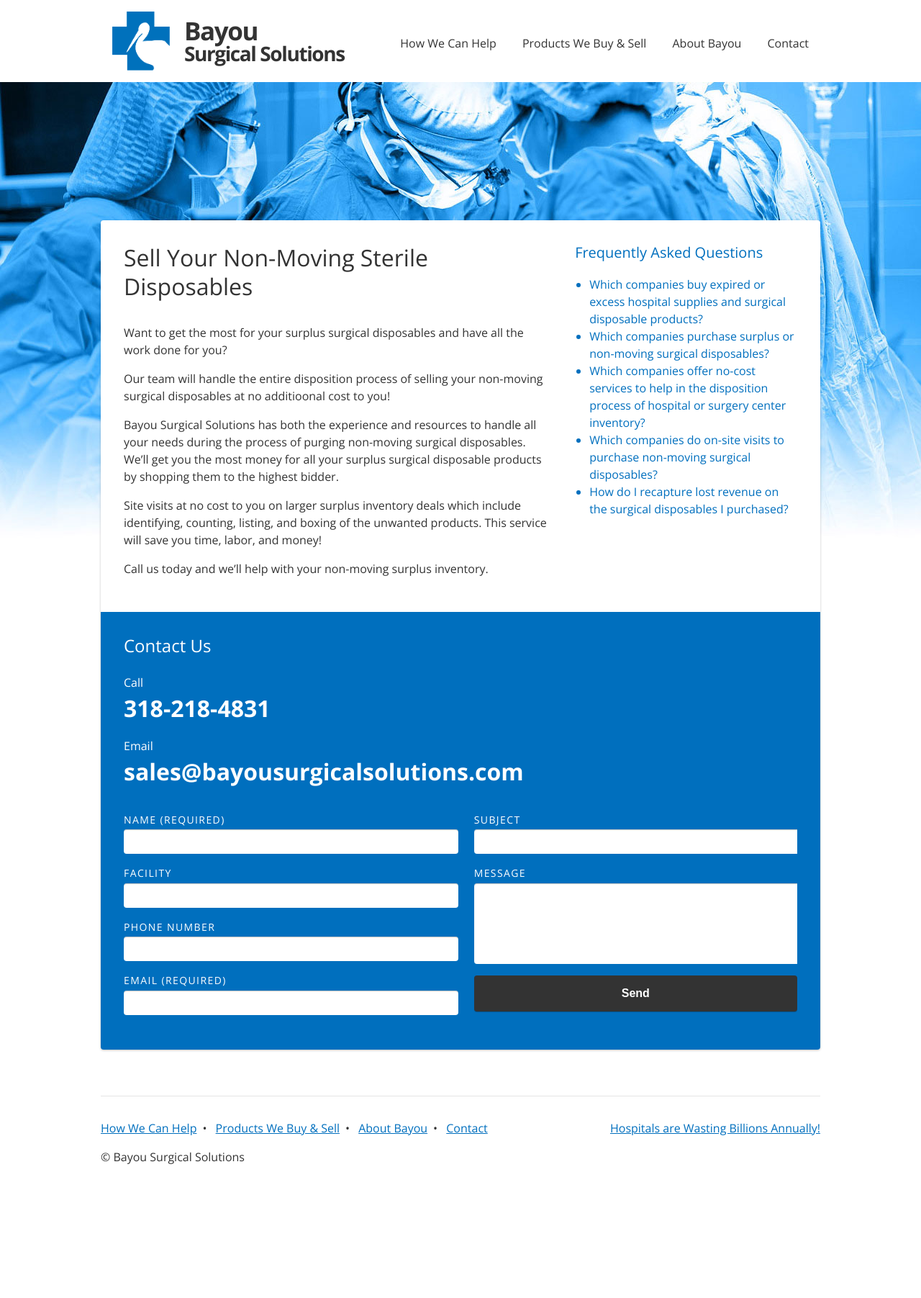
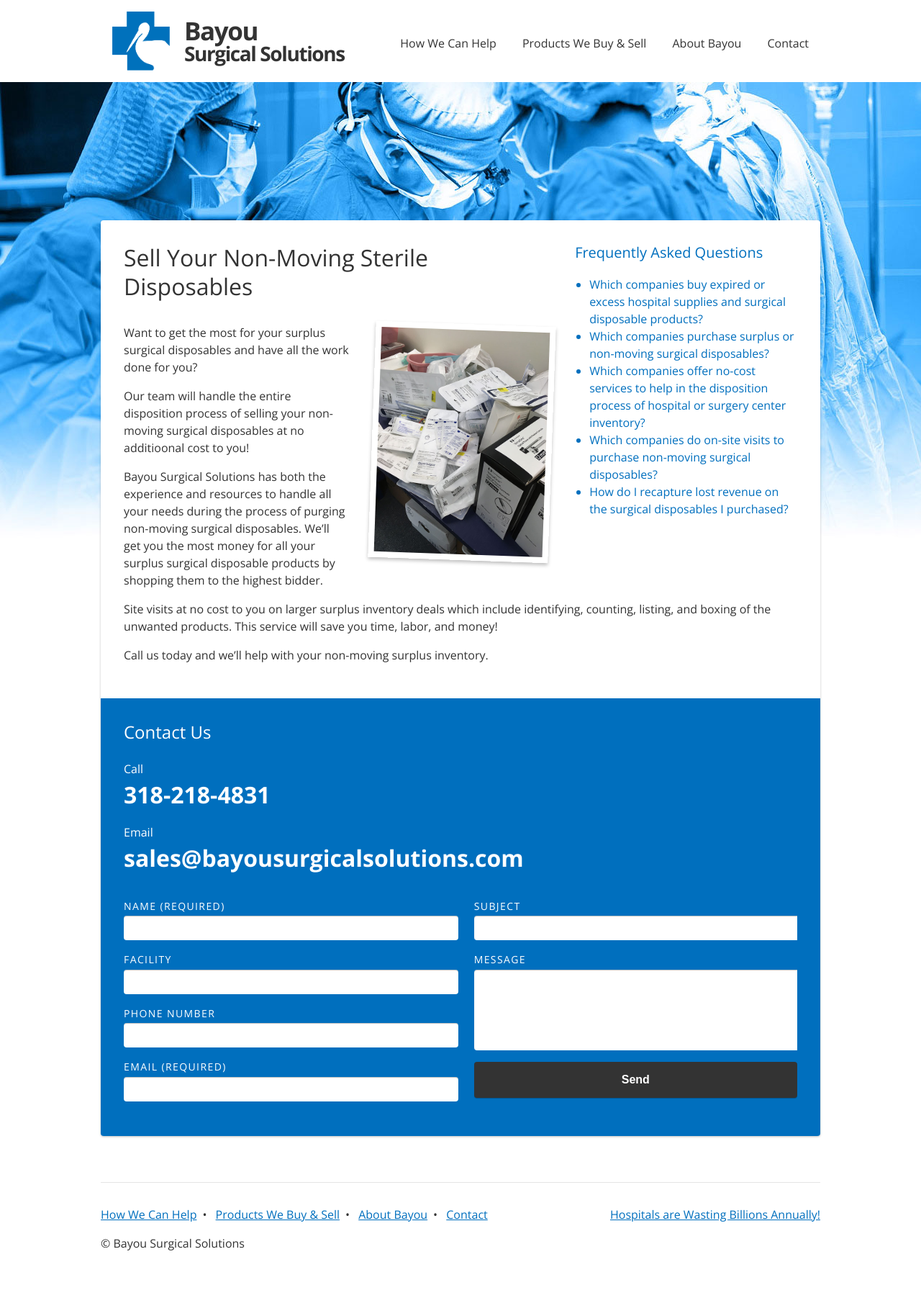
Before and after one commit to madebysteve/bayousurgicalsolutions.com, a Jekyll site: the page built from sell-non-moving-surgical-disposables.md, in a window 1280 px wide. Shown: the whole page at 72% size. Built offline with Jekyll 4.4.1, drawn with Linux system fonts in a browser that asks for light colours; before the commit the page ends 1683 px from its top, so only the background shows below that.

Commit message:
Add image to “Sell your Surgical Disposables”

```diff
--- a/sell-non-moving-surgical-disposables.md
+++ b/sell-non-moving-surgical-disposables.md
@@ -1,5 +1,5 @@
 ---
-title: "Sell your Non-moving Sterile Disposables"
+title: "Sell Your Non-moving Sterile Disposables"
 ---
 
 <div class="Aside">
@@ -15,6 +15,8 @@
 
 # Sell your non-moving sterile disposables
 
+<img class="right fourth Snapshot" src="/img/sell-non-moving-surgical-disposables.jpg" alt="Surgical disposable products" />
+
 Want to get the most for your surplus surgical disposables and have all the work done for you?
 
 Our team will handle the entire disposition process of selling your non-moving surgical disposables at no additioonal cost to you!
```
Also changed, not shown: img/sell-non-moving-surgical-disposables.jpg (added).
